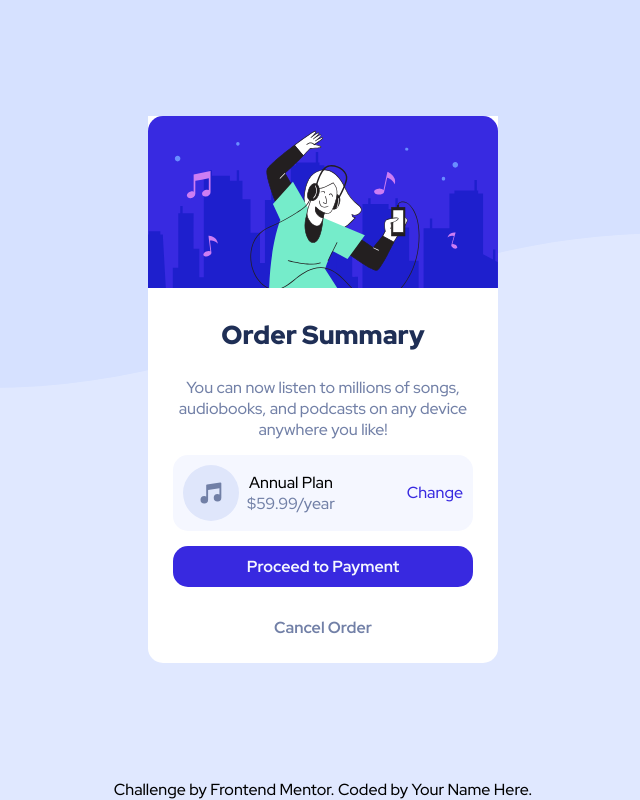
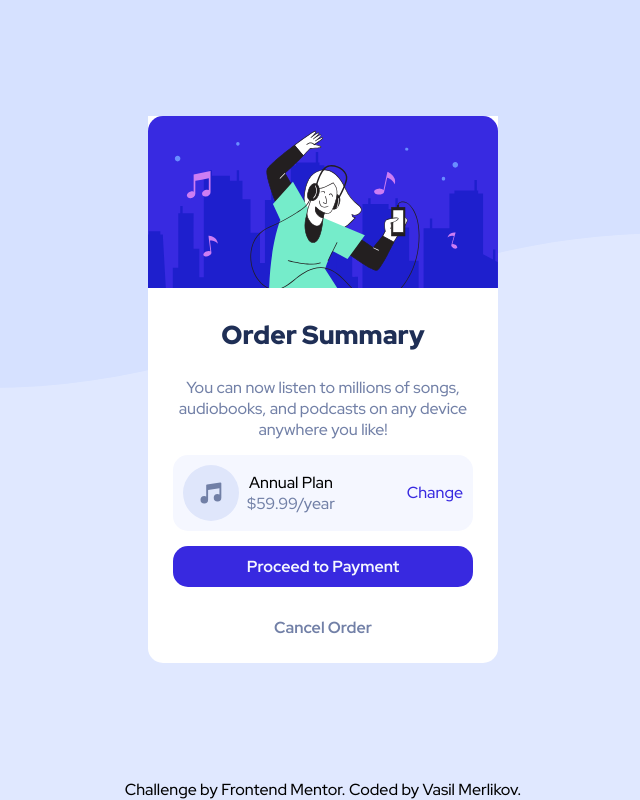
Before and after one commit to kofdan/orderSummaryComponent, a plain HTML site: page index.html in a window 1280 px wide. Shown: the whole page, without its empty margins (317-957 px from the left). Drawn offline with Linux system fonts and the light colour scheme.

Commit message:
add link

```diff
--- a/index.html
+++ b/index.html
@@ -51,7 +51,10 @@
           Challenge by
           <a href="https://www.frontendmentor.io?ref=challenge" target="_blank"
             >Frontend Mentor</a
-          >. Coded by <a href="#">Your Name Here</a>.
+          >. Coded by
+          <a href="https://github.com/kofdan/orderSummaryComponent"
+            >Vasil Merlikov</a
+          >.
         </div>
       </footer>
     </div>
```
